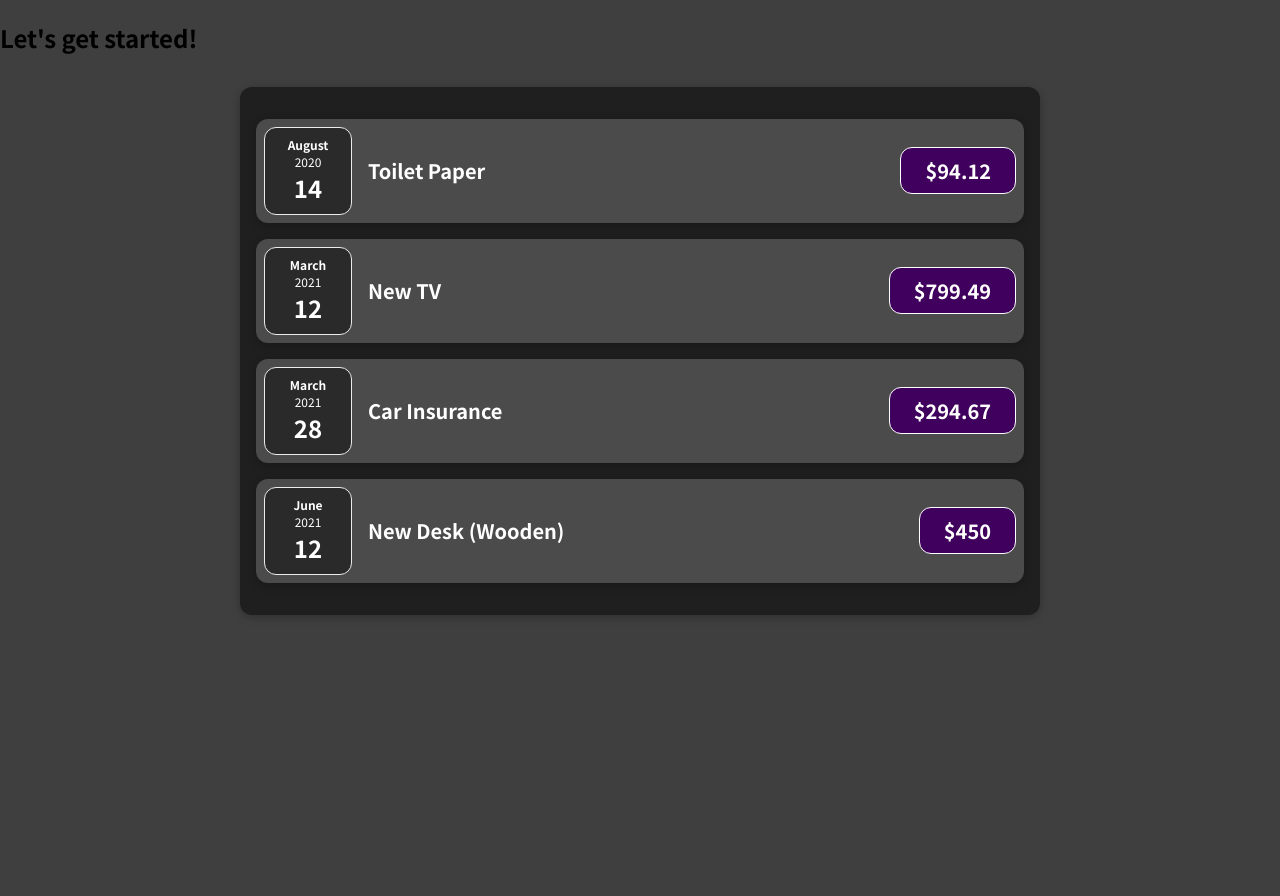
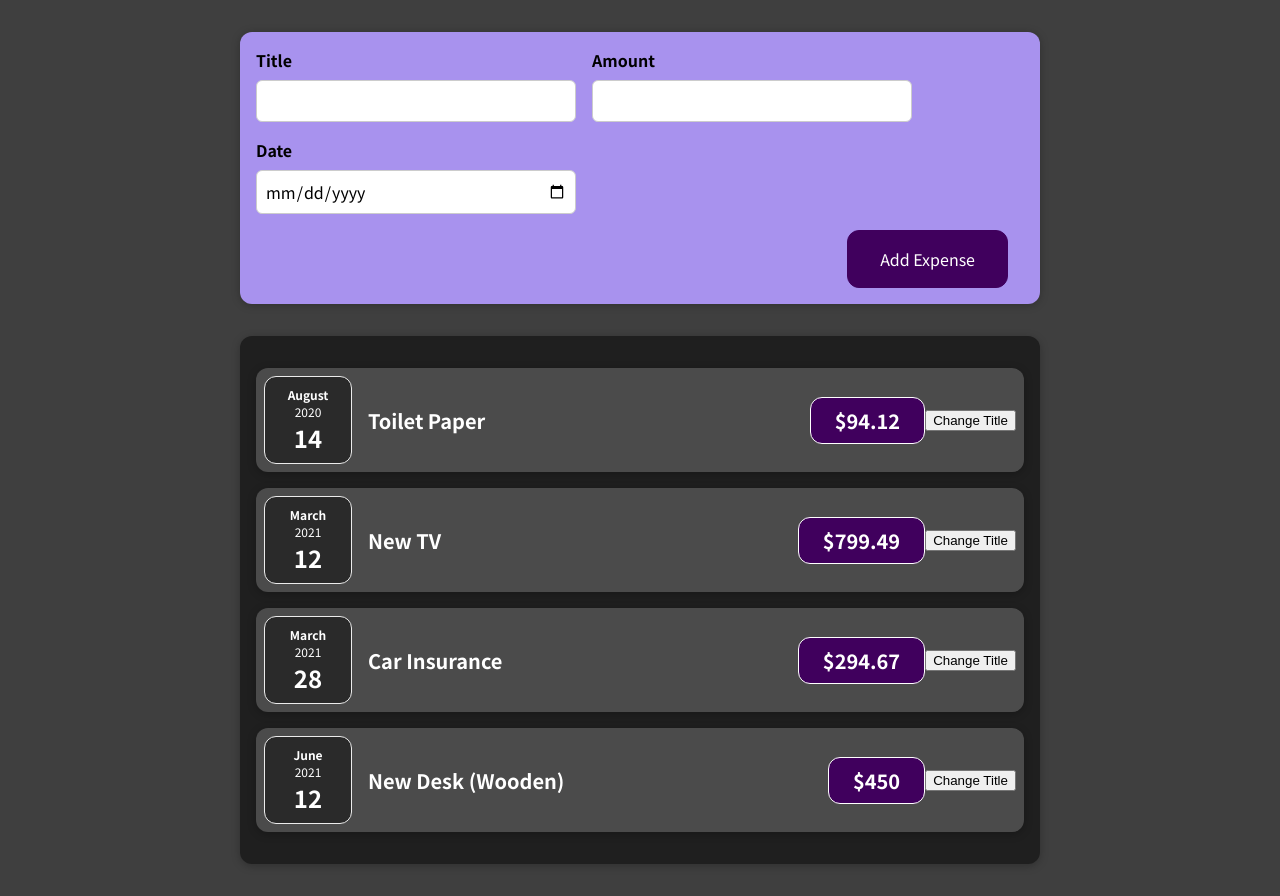
Before and after one commit to yigittuncel/react, a React (Create React App) app: page / in a window 1280 px wide. Before the commit the page ends 800 px from the top, so only its background shows below. Built offline with nearby package versions, Linux system fonts and the light colour scheme.

Commit message:
Form component

```diff
--- a/src/App.js
+++ b/src/App.js
@@ -1,4 +1,5 @@
 import Expenses from "./components/Expenses/Expenses";
+import NewExpense from "./components/NewExpense/NewExpense";
 
 const App = () => {
   const expenses = [
@@ -10,7 +11,7 @@ const App = () => {
 
   return (
     <div>
-      <h2>Let's get started!</h2>
+      <NewExpense />
       <Expenses items={expenses} />
     </div>
   );
--- a/src/components/Expenses/ExpenseItem.js
+++ b/src/components/Expenses/ExpenseItem.js
@@ -1,15 +1,24 @@
+import React, { useState } from 'react';
+
 import ExpenseDate from './ExpenseDate';
 import Card from '../UI/Card';
 import './ExpenseItem.css'
 
 const ExpenseItem = (props) => {
+  const [title, setTitle] = useState(props.title);
+
+  const clickHandler = () => {
+    setTitle('Updated');
+  }
+
   return (
     <Card className='expense-item'>
       <ExpenseDate date={props.date}></ExpenseDate>
       <div className='expense-item__description'>
-        <h2>{props.title}</h2>
+        <h2>{title}</h2>
         <div className='expense-item__price'>${props.amount}</div>
       </div>
+      <button onClick={clickHandler}>Change Title</button>
     </Card>
   )
 }
--- /dev/null
+++ b/src/components/NewExpense/ExpenseForm.css
@@ -0,0 +1,26 @@
+.new-expense__controls {
+  display: flex;
+  flex-wrap: wrap;
+  gap: 1rem;
+  margin-bottom: 1rem;
+  text-align: left;
+}
+
+.new-expense__control label {
+  font-weight: bold;
+  margin-bottom: 0.5rem;
+  display: block;
+}
+
+.new-expense__control input {
+  font: inherit;
+  padding: 0.5rem;
+  border-radius: 6px;
+  border: 1px solid #ccc;
+  width: 20rem;
+  max-width: 100%;
+}
+
+.new-expense__actions {
+  text-align: right;
+}
--- /dev/null
+++ b/src/components/NewExpense/ExpenseForm.js
@@ -0,0 +1,32 @@
+import React from "react";
+import './ExpenseForm.css';
+
+const ExpenseForm = () => {
+  const titleChangeHandler = (event) => {
+    console.log(event.target.value);
+  }
+
+  return (
+    <form>
+      <div className="new-expense__controls">
+        <div className="new-expense__control">
+          <label>Title</label>
+          <input type="text" onChange={titleChangeHandler}/>
+        </div>
+        <div className="new-expense__control">
+          <label>Amount</label>
+          <input type="number" min='0.01' step='0.01' />
+        </div>
+        <div className="new-expense__control">
+          <label>Date</label>
+          <input type="date" min='2019-01-01' step='2022-12-31' />
+        </div>
+      </div>
+      <div className="new-expense__actions">
+        <button type='submit'>Add Expense</button>
+      </div>
+    </form>
+  )
+}
+
+export default ExpenseForm;
--- /dev/null
+++ b/src/components/NewExpense/NewExpense.css
@@ -0,0 +1,38 @@
+.new-expense {
+  background-color: #a892ee;
+  padding: 1rem;
+  margin: 2rem auto;
+  width: 50rem;
+  max-width: 95%;
+  border-radius: 12px;
+  text-align: center;
+  box-shadow: 0 1px 8px rgba(0, 0, 0, 0.25);
+}
+
+.new-expense button {
+  font: inherit;
+  cursor: pointer;
+  padding: 1rem 2rem;
+  border: 1px solid #40005d;
+  background-color: #40005d;
+  color: white;
+  border-radius: 12px;
+  margin-right: 1rem;
+}
+
+.new-expense button:hover,
+.new-expense button:active {
+  background-color: #510674;
+  border-color: #510674;
+}
+
+.new-expense button.alternative {
+  color: #220131;
+  border-color: transparent;
+  background-color: transparent;
+}
+
+.new-expense button.alternative:hover,
+.new-expense button.alternative:active {
+  background-color: #ddb3f8;
+}
--- /dev/null
+++ b/src/components/NewExpense/NewExpense.js
@@ -0,0 +1,13 @@
+import React from "react";
+import './NewExpense.css';
+import ExpenseForm from "./ExpenseForm";
+
+const newExpense = () => {
+  return (
+    <div className="new-expense">
+      <ExpenseForm />
+    </div>
+  )
+}
+
+export default newExpense;
--- a/src/index.js
+++ b/src/index.js
@@ -3,4 +3,4 @@ import ReactDOM from 'react-dom';
 import './index.css';
 import App from './App';
 
-ReactDOM.render(<App/>, document.getElementById('root'));
+ReactDOM.render(<App />, document.getElementById('root'));
```
Also changed, not shown: 1 other file (tests, documents, lock files or other folders).
